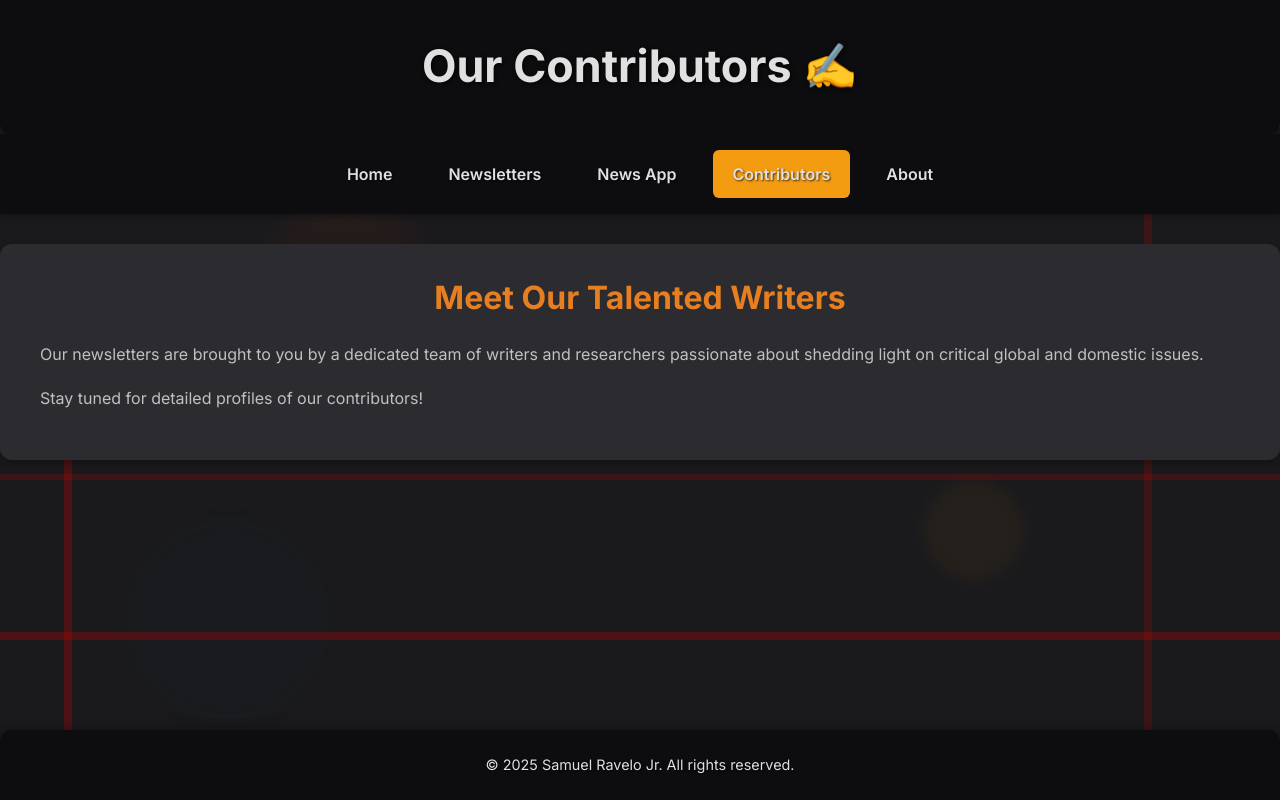
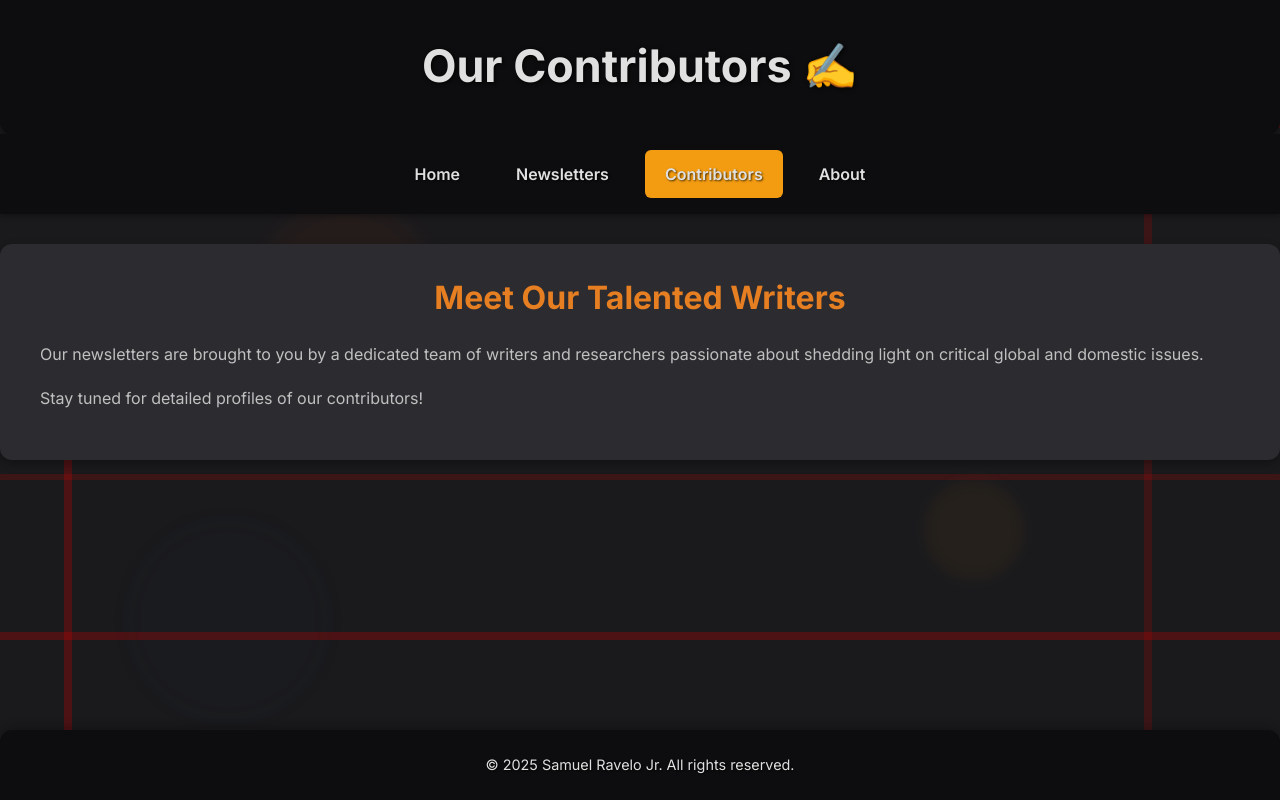
Before and after one commit to RavsCodes20/samuelitos_sendoff, a plain HTML site: page thesendoff-frontend/contributors.html in a window 1280 px wide. Drawn offline with nearby package versions, Linux system fonts and the light colour scheme.

Commit message:
Update contributors.html

```diff
--- a/thesendoff-frontend/contributors.html
+++ b/thesendoff-frontend/contributors.html
@@ -30,7 +30,6 @@
     <nav class="navbar">
         <a href="index.html">Home</a>
         <a href="newsletters.html">Newsletters</a>
-        <a href="news_app.html">News App</a>
         <a href="contributors.html" class="active">Contributors</a>
         <a href="about.html">About</a>
     </nav>
```
